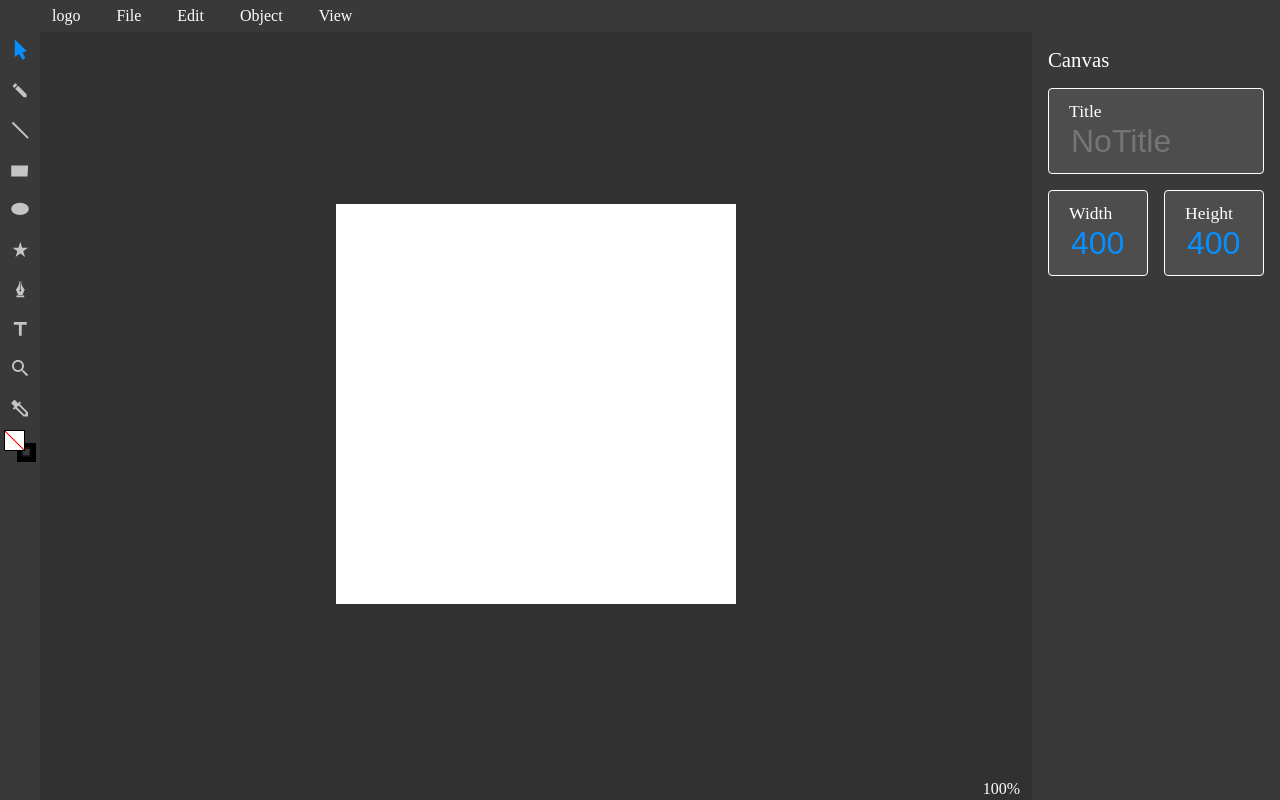
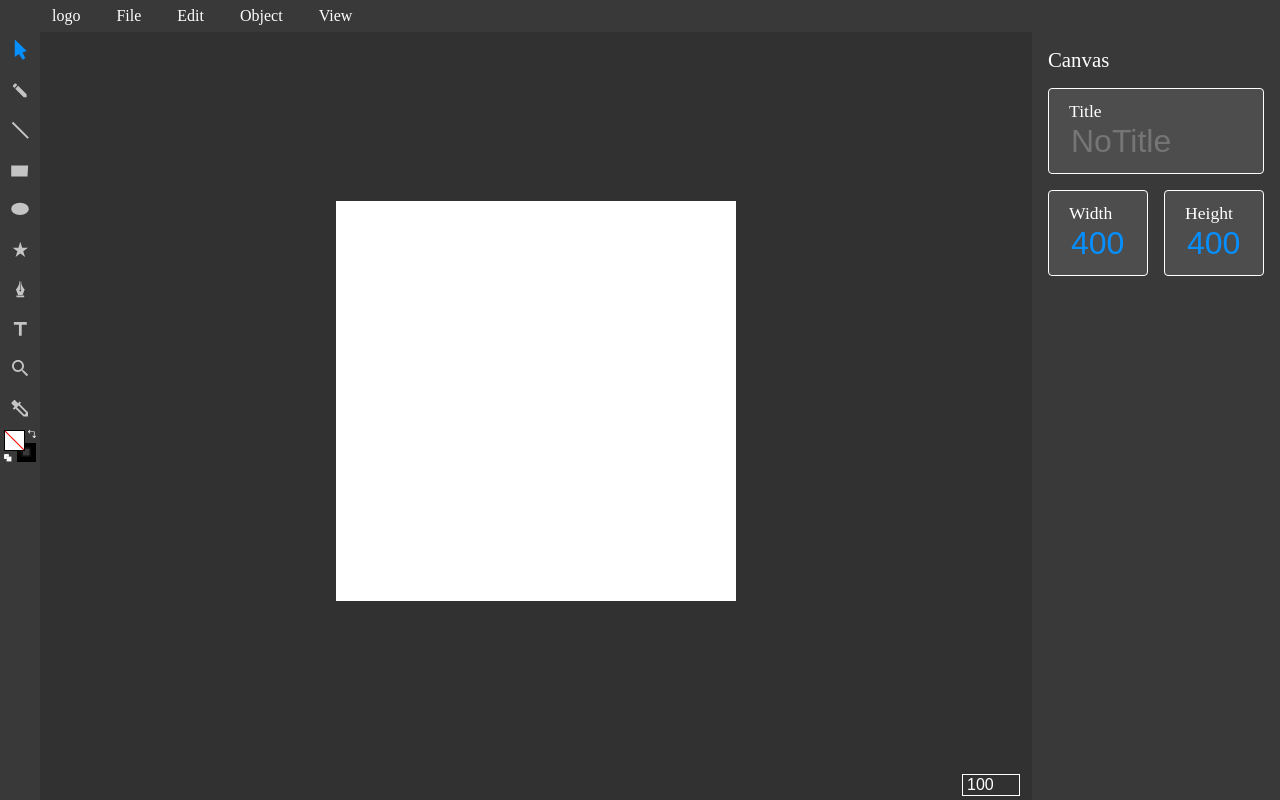
Before and after one commit to Honey-Bi/vector-draw, a React (Create React App) app: page / in a window 1280 px wide. Built offline with nearby package versions, Linux system fonts and the light colour scheme.

Commit message:
zoom 리스트 추가

```diff
--- a/src/components/Canvas.tsx
+++ b/src/components/Canvas.tsx
@@ -280,6 +280,21 @@ function Canvas({
     return <>{result}</>;
   }
 
+  function renderZoomList(): JSX.Element {
+    let result = [];
+    const zoomList = [
+      25, 33, 50, 67, 75, 80, 90, 100, 110, 125, 150, 175, 200, 250, 300, 400, 500,
+    ];
+    for (let i of zoomList) {
+      result.push(
+        <li key={i} className="zoom-item" onMouseDown={() => setZoom(i / 100)}>
+          {i}
+        </li>
+      );
+    }
+    return <ul className="zoom-list">{result}</ul>;
+  }
+
   function getPosition(pageX: number, pageY: number): Position {
     let result = { x: 0, y: 0 };
     if (canvasRef.current) {
@@ -292,6 +307,9 @@ function Canvas({
     return result;
   }
 
+  function zoomChange(e: React.ChangeEvent<HTMLInputElement>) {
+    setZoom(Number(e.target.value) / 100);
+  }
   return (
     <div className="wrap">
       <div
@@ -325,7 +343,14 @@ function Canvas({
         </div>
       </div>
       <div className="canvas-footer">
-        <div className="zoom">{zoom * 100}%</div>
+        <input
+          type="number"
+          className="zoom"
+          min={1}
+          value={Math.round(zoom * 100)}
+          onChange={zoomChange}
+        />
+        {renderZoomList()}
       </div>
     </div>
   );
--- a/src/index.css
+++ b/src/index.css
@@ -22,16 +22,19 @@ div:focus-visible {
 }
 li {
   list-style: none;
-  height: 2rem;
-  line-height: 2rem;
-  white-space: nowrap;
-  padding: 0 0.5rem 0 0.75rem;
 }
 ul {
   padding: 0;
+  margin: 0;
 }
 /* 상단 메뉴 바 */
 .menu {
+  & li {
+    height: 2rem;
+    line-height: 2rem;
+    white-space: nowrap;
+    padding: 0 0.5rem 0 0.75rem;
+  }
   margin: 0;
   z-index: 6;
   width: 100%;
@@ -213,10 +216,19 @@ ul {
     .color-toggle,
     .color-default {
       position: absolute;
+      cursor: pointer;
+      width: 0.5rem;
+      height: 0.5rem;
+      & > svg {
+        width: 100%;
+        height: 100%;
+        position: absolute;
+        fill: white;
+      }
     }
     .color-toggle {
-      top: 0;
-      right: 0;
+      top: 0rem;
+      right: 0rem;
     }
     .color-default {
       bottom: 0;
@@ -290,6 +302,7 @@ ul {
   & > .svg-canvas {
     display: flex;
     margin: auto;
+    transition: transform 0.5s ease;
     & > svg {
       background-color: white;
       margin: auto;
@@ -315,10 +328,51 @@ ul {
   }
 }
 .canvas-footer {
-  text-align: right;
   flex-shrink: 0;
-  height: 1rem;
   padding: 0.25rem 0.75rem;
+  position: relative;
+  .zoom {
+    display: inline;
+    float: right;
+    font-size: 1rem;
+    position: relative;
+    cursor: pointer;
+    background: none;
+    border: none;
+    width: 3rem;
+    color: white;
+    outline: none;
+    padding: 1px 0.25rem;
+    border: 1px solid white;
+    &::-webkit-outer-spin-button,
+    &::-webkit-inner-spin-button {
+      -webkit-appearance: none;
+      margin: 0;
+    }
+    &:focus-visible {
+      background-color: rgb(70, 255, 255, 0.1);
+    }
+    &:focus-visible + .zoom-list {
+      display: block;
+    }
+  }
+  .zoom-list {
+    position: absolute;
+    bottom: 100%;
+    display: none;
+    right: 0.75rem;
+    border: 1px solid white;
+    & > li {
+      cursor: pointer;
+      width: 3rem;
+      background-color: #464646;
+      padding: 1px 0.25rem;
+      &:hover {
+        background-color: #989898;
+      }
+    }
+    /* background-color: white; */
+  }
 }
 .panel {
   height: 100%;
```
